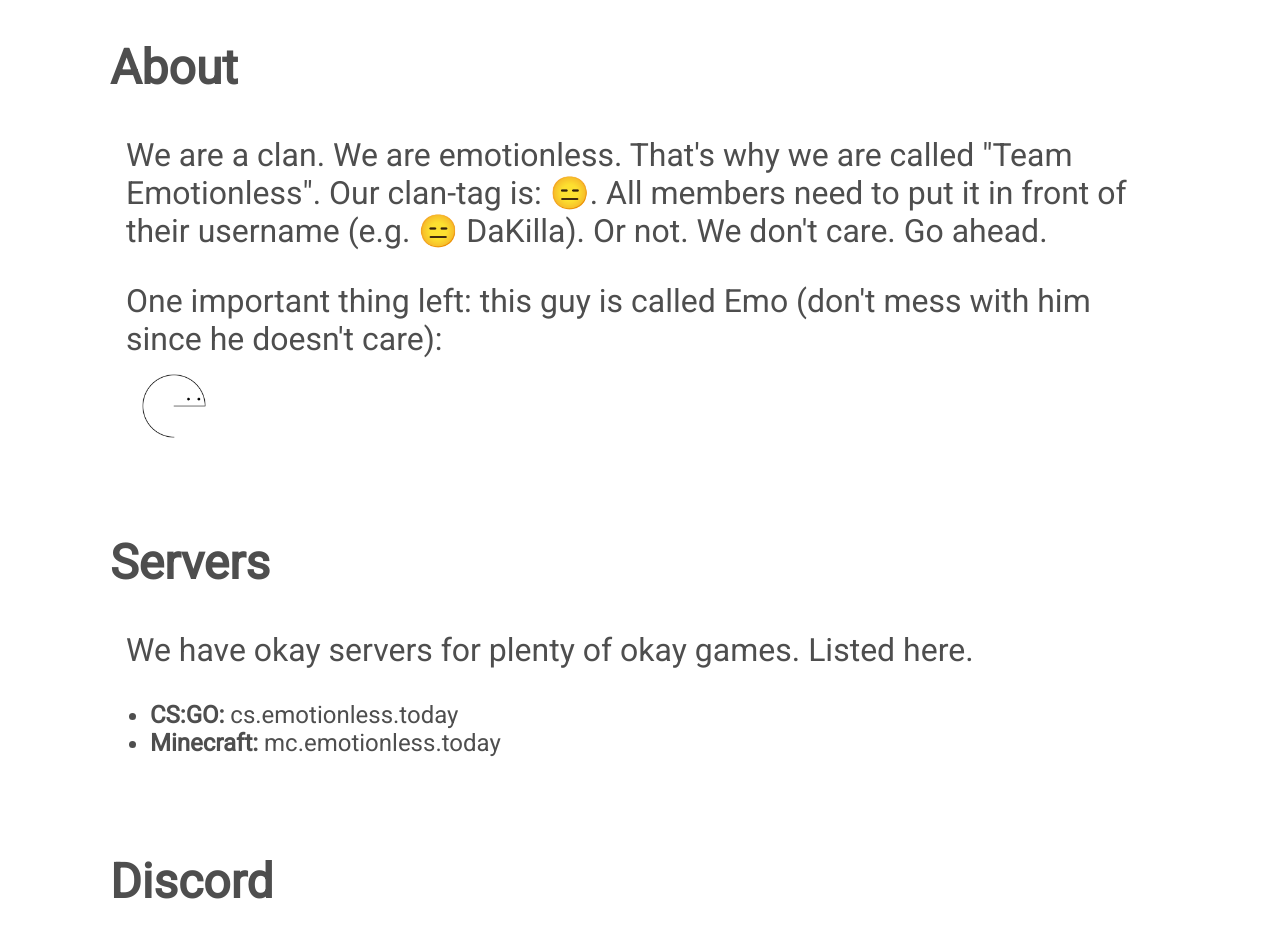
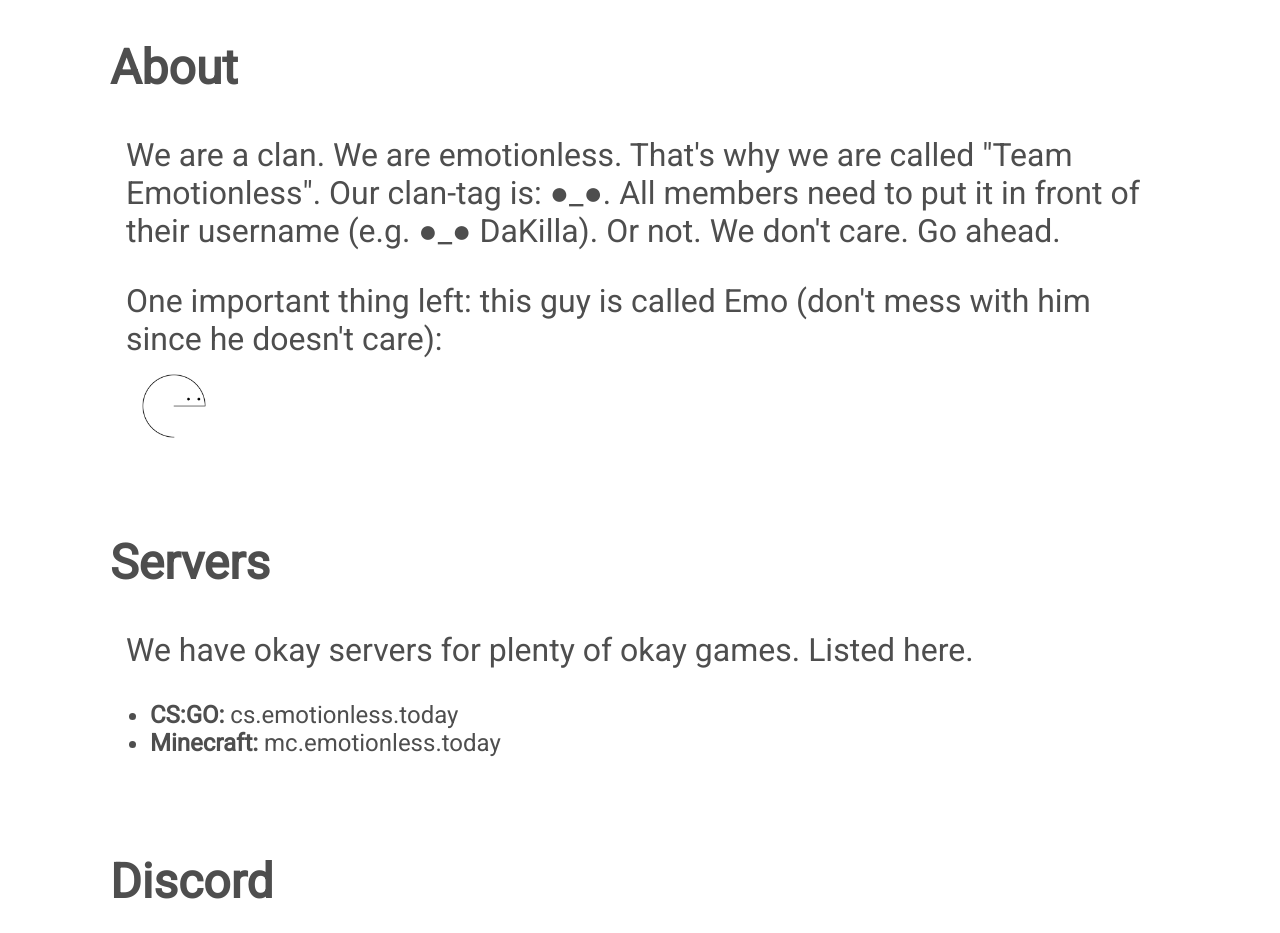
Before and after one commit to DasWolke/emotionless-website, a website: page index.html in a window 1280 px wide. Shown: the part 1120-2053 px from the top of the page. Drawn offline with Linux system fonts and the light colour scheme.

Commit message:
Changed the emoticon clan-tag
Running into problems with several games otherwise (results in a placeholder most of the time)

```diff
--- a/index.html
+++ b/index.html
@@ -26,7 +26,7 @@
                 <h1>About</h1>
                 <p>We are a clan. We are emotionless.
                     That's why we are called "Team Emotionless".
-                    Our clan-tag is: 😑. All members need to put it in front of their username (e.g. 😑
+                    Our clan-tag is: ●_●. All members need to put it in front of their username (e.g. ●_●
                     DaKilla). Or not. We don't care. Go ahead.</p>
                 <p class="emo-info">
                     <span>One important thing left: this guy is called Emo (don't mess with him since he doesn't care):</span>
```
